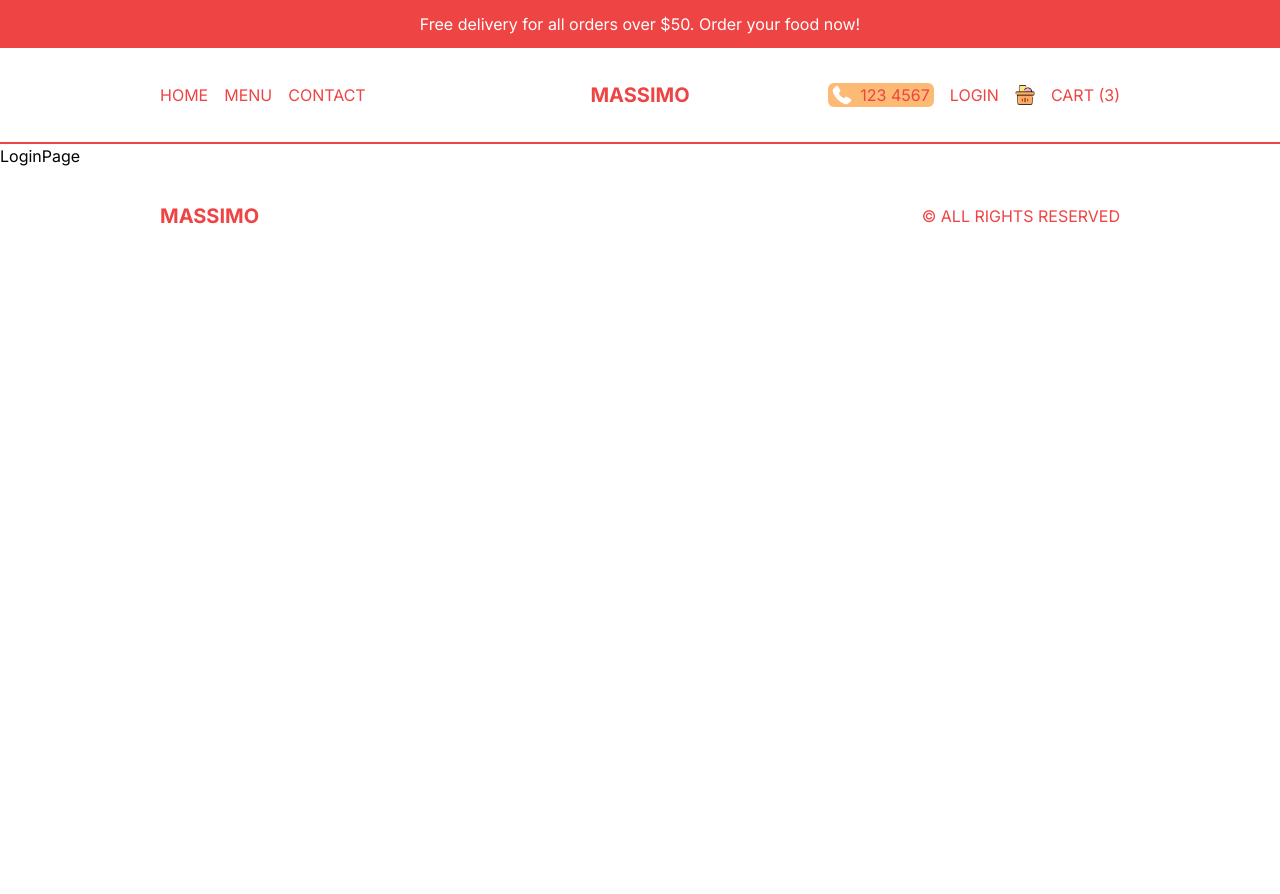
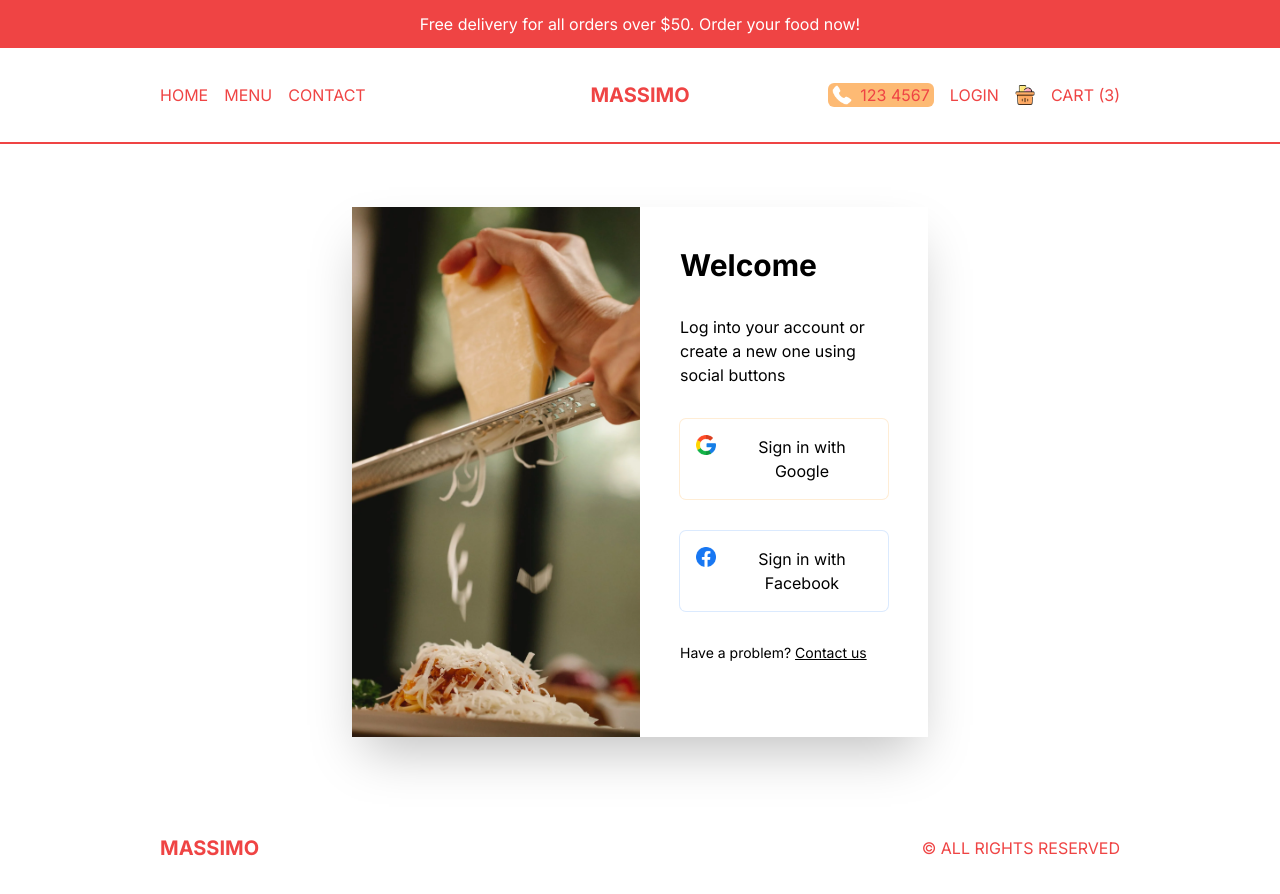
Before and after one commit to jay-rt/restaurant, a Next.js app: page /login in a window 1280 px wide. Before the commit the page ends 800 px from the top, so only its background shows below. Built offline with nearby package versions, Linux system fonts and the light colour scheme.

Commit message:
added login page

```diff
--- a/src/app/login/page.tsx
+++ b/src/app/login/page.tsx
@@ -1,5 +1,55 @@
+import Image from "next/image";
+import Link from "next/link";
+
 const LoginPage = () => {
-  return <div>LoginPage</div>;
+  return (
+    <main className="p-x-responsive h-fullscreen flex-between">
+      {/* CONTAINER */}
+      <div className="h-full shadow-2xl mx-auto flex flex-col md:flex-row md:h-[85%] md:w-[90%] lg:w-[70%] xl:w-[60%]">
+        {/* IMAGE CONTAINER */}
+        <div className="relative h-1/3 w-full md:h-full md:w-1/2">
+          <Image src="/loginBg.png" alt="" fill className="object-cover" />
+        </div>
+        {/* FORM CONTAINER */}
+        <div className="p-10 h-2/3 flex flex-col gap-8 md:w-1/2">
+          <h1 className="font-bold text-xl xl:text-3xl">Welcome</h1>
+          <p>Log into your account or create a new one using social buttons</p>
+          <button
+            type="button"
+            className="flex gap-4 p-4 ring-1 ring-orange-100 rounded-md"
+          >
+            <Image
+              src="/google.png"
+              alt=""
+              width={20}
+              height={20}
+              className="object-contain"
+            />
+            <span>Sign in with Google</span>
+          </button>
+          <button
+            type="button"
+            className="flex gap-4 p-4 ring-1 ring-blue-100 rounded-md"
+          >
+            <Image
+              src="/facebook.png"
+              alt=""
+              width={20}
+              height={20}
+              className="object-contain"
+            />
+            <span>Sign in with Facebook</span>
+          </button>
+          <p className="text-sm">
+            Have a problem?{" "}
+            <Link href="/" className="underline">
+              Contact us
+            </Link>
+          </p>
+        </div>
+      </div>
+    </main>
+  );
 };
 
 export default LoginPage;
```
